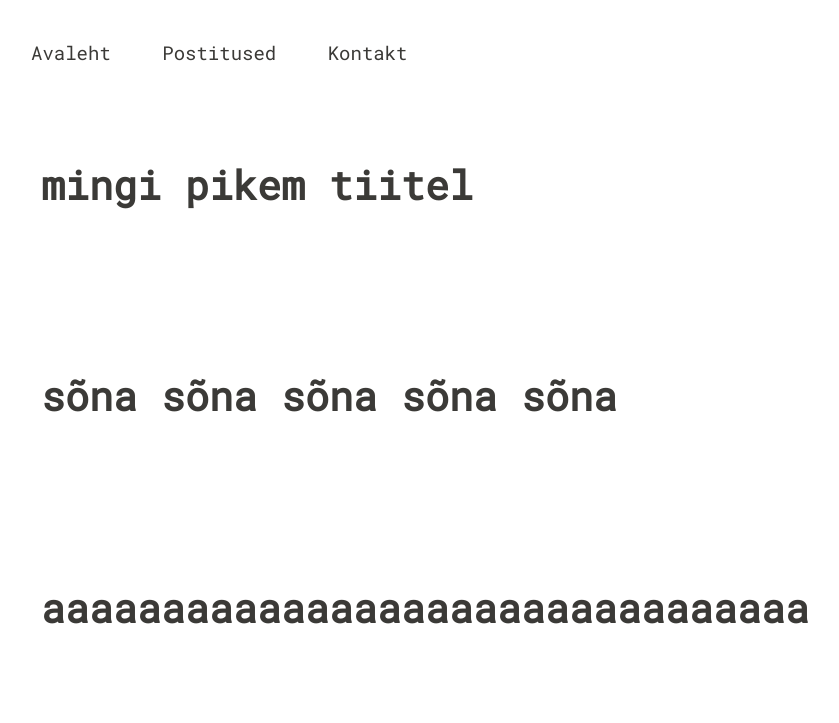
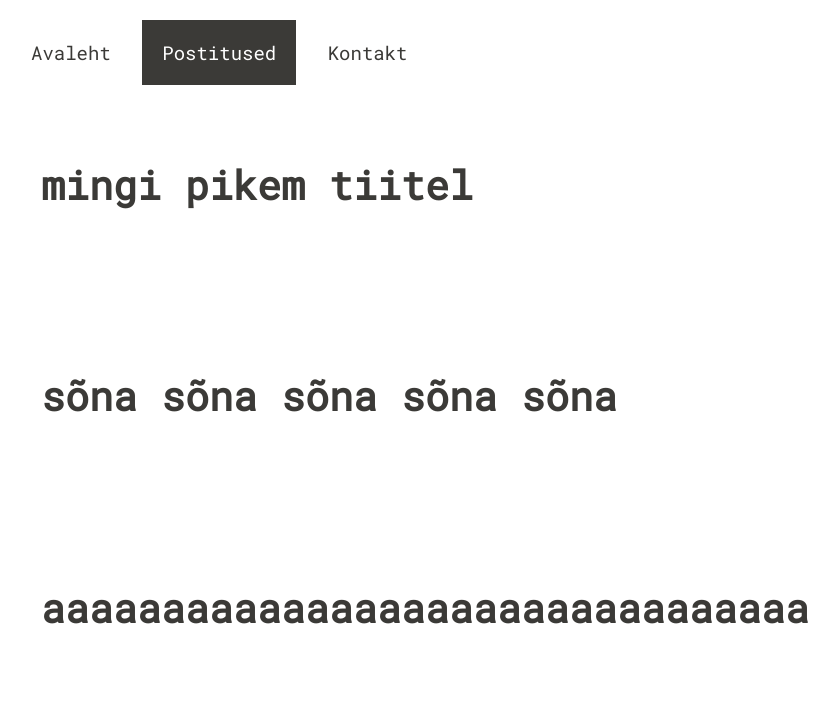
Before and after one commit to Kaurikallaste/webdevprojects, a plain HTML site: page blog/postitused.html in a window 1280 px wide. Shown: the top 723 px of the page, without its empty margins (229-1068 px from the left). Drawn offline with Linux system fonts and the light colour scheme.

Commit message:
CSS uuendus

```diff
--- a/blog/css/styles.css
+++ b/blog/css/styles.css
@@ -33,7 +33,6 @@ h2 {
     transition: background-color .3s;
     text-align: center;
 }
-
 .card {
     height: 400px;
     padding: 30px;
@@ -66,10 +65,15 @@ a {
     text-decoration: none;
 }
 
-.card:hover,.post-list-card:hover, .navbar-item:hover {
-    background-color:#e0e0e0;
+.card:hover, .post-list-card:hover, .navbar-item:hover {
+    background-color:#ffe8a5;
+}
+
+.highlighted {
+    background-color: var(--text-color);
+    color: white;
 }
 
 h1,h2,h3{
-    line-height:1.5
+    line-height:1.5;
 }
--- a/blog/postitused.html
+++ b/blog/postitused.html
@@ -5,7 +5,7 @@
     <body>
         <div class="navbar center">
             <a href="index.html" class="navbar-item">Avaleht</a>
-            <a href="postitused.html" class="navbar-item">Postitused</a>
+            <a href="postitused.html" class="navbar-item highlighted">Postitused</a>
             <a href="kontakt.html" class="navbar-item">Kontakt</a>
         </div>
         <a href="">
```
Also changed, not shown: blog/index.html (+2 -2 lines), blog/kontakt.html (+1 -1 lines), blog/postitus.html (+1 -1 lines).
